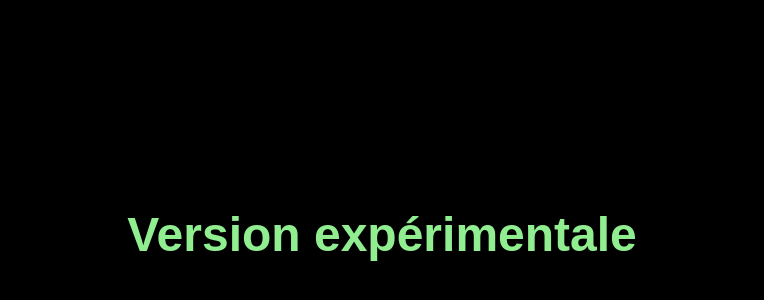
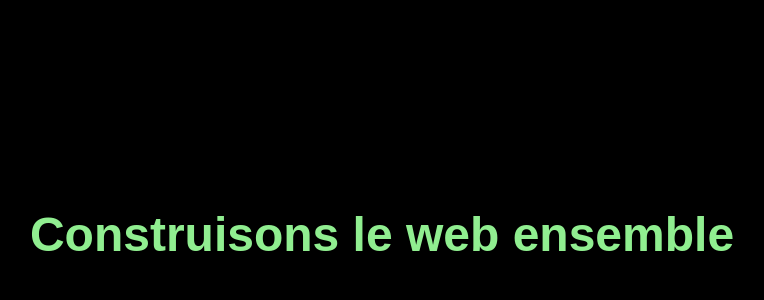
Before and after one commit to safaeelimrani12-svg/tp-git-intro, a plain HTML site: page index.html in a window 1280 px wide. Shown: the part 166-466 px from the top of the page, without its empty margins (258-1022 px from the left). Drawn offline with Linux system fonts and the light colour scheme.

Commit message:
Modifier le slogan principal

```diff
--- a/index.html
+++ b/index.html
@@ -23,6 +23,6 @@
     </style>
 </head>
 <body>
-    <h1>Version expérimentale</h1>
+    <h1>Construisons le web ensemble</h1>
 </body>
 </html>
```
